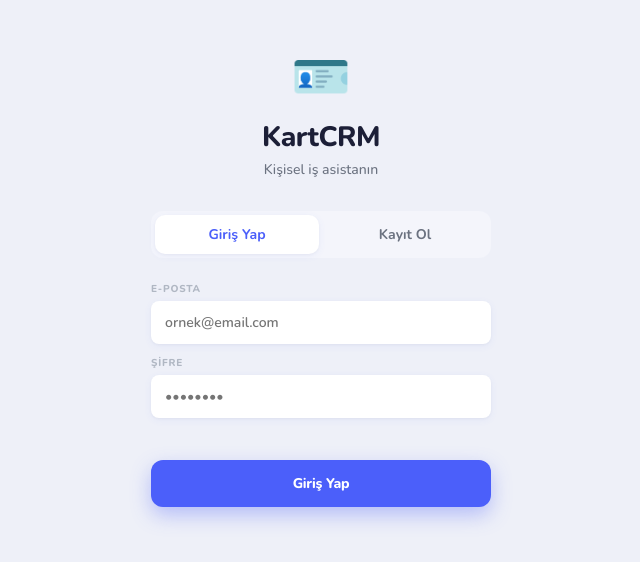
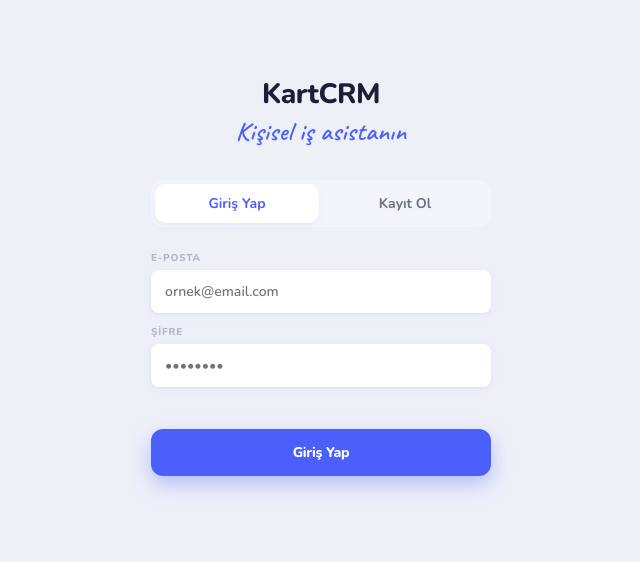
Before and after one commit to serhathizlisoy-ship-it/kartcrm, a website: page index.html in a window 1280 px wide. Shown: the part 120-682 px from the top of the page, without its empty margins (319-959 px from the left). Drawn offline with nearby package versions, Linux system fonts and the light colour scheme.

Commit message:
tasarim: giris ekrani emojisi kaldirildi + alt yazi el yazisi font

```diff
--- a/index.html
+++ b/index.html
@@ -10,6 +10,7 @@
 <title>KartCRM</title>
 <link rel="manifest" href="manifest.json">
 <link href="https://fonts.googleapis.com/css2?family=Nunito:wght@400;500;600;700;800&display=swap" rel="stylesheet">
+<link href="https://fonts.googleapis.com/css2?family=Caveat:wght@500;600;700&display=swap" rel="stylesheet">
 <link rel="stylesheet" href="style.css">
 </head>
 <body>
@@ -18,9 +19,8 @@
 <div class="screen active" id="screen-auth">
   <div class="auth-container">
     <div class="auth-logo">
-      <div class="auth-logo-icon">🪪</div>
       <div class="auth-logo-text">KartCRM</div>
-      <div class="auth-logo-sub">Kişisel iş asistanın</div>
+      <div class="auth-logo-sub" style="font-family:'Caveat',cursive;font-size:26px;font-weight:600;color:#4B5FFA;margin-top:2px;letter-spacing:.3px;">Kişisel iş asistanın</div>
     </div>
     <div class="auth-tabs">
       <button class="auth-tab active" id="tab-login" onclick="switchTab('login')">Giriş Yap</button>
```
